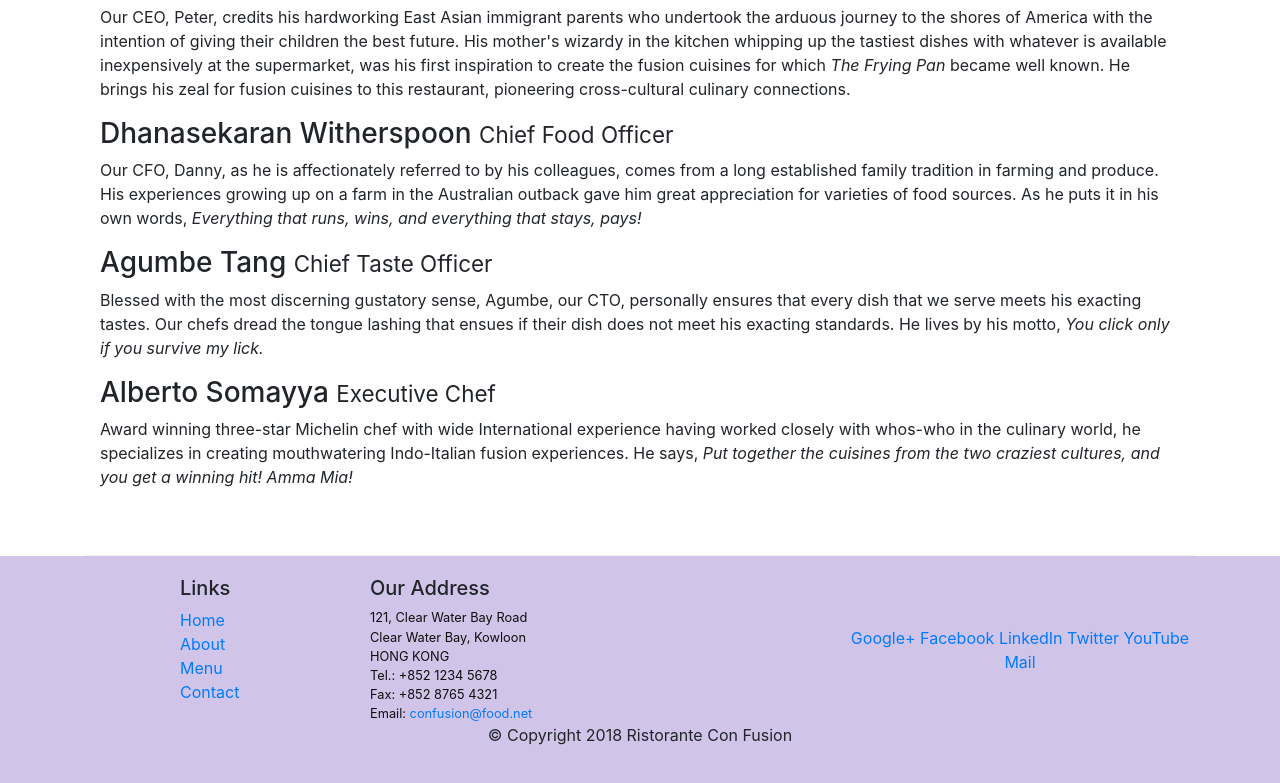
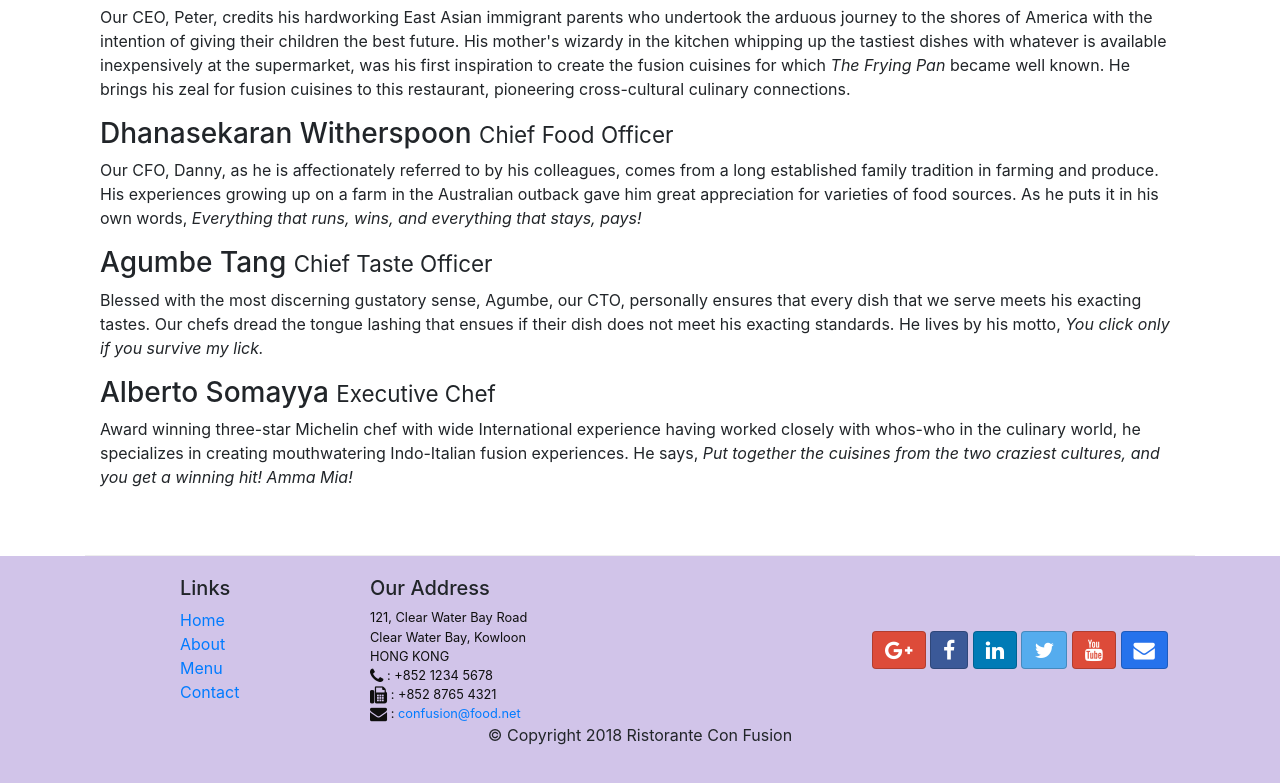
Before and after one commit to MukulSingh105/Bootstrap, a website: page aboutus.html in a window 1280 px wide. Shown: the part 998-1781 px from the top of the page. Drawn offline with nearby package versions, Linux system fonts and the light colour scheme.

Commit message:
icon-packs

```diff
--- a/aboutus.html
+++ b/aboutus.html
@@ -8,6 +8,8 @@
 
     <!-- Bootstrap CSS -->
     <link rel="stylesheet" href="node_modules/bootstrap/dist/css/bootstrap.min.css">
+    <link rel="stylesheet" href="node_modules/font-awesome/css/font-awesome.min.css">
+    <link rel="stylesheet" href="node_modules/bootstrap-social/bootstrap-social.css">
     <link rel="stylesheet" href="css/style.css">
     <title>Ristorante Con Fusion: About Us</title>
 
@@ -22,10 +24,10 @@
         <a class = "navbar-brand" href = "#"> Ristorante Con Fusion</a>
           <div class = "collapse navbar-collapse" id = "Navbar">
             <ul class = "navbar-nav mr-auto">
-              <li class = "nav-item"><a class = "nav-link" href ="./index.html">Home</a></li>
-              <li class = "nav-item active"><a class = "nav-link" href ="#">About</a></li>
-              <li class = "nav-item"><a class = "nav-link" href ="#">Menu</a></li>
-              <li class = "nav-item"><a class = "nav-link" href ="#">Contact</a></li>
+              <li class = "nav-item"><a class = "nav-link" href ="./index.html"><span class="fa fa-home fa-lg"></span> Home</a></li>
+              <li class = "nav-item active"><a class = "nav-link" href ="#"><span class="fa fa-info fa-lg"></span> About</a></li>
+              <li class = "nav-item"><a class = "nav-link" href ="#"><span class="fa fa-list fa-lg"></span> Menu</a></li>
+              <li class = "nav-item"><a class = "nav-link" href ="#"><span class="fa fa-address-card fa-lg"></span> Contact</a></li>
             </ul>
           </div>
       </div>
@@ -99,19 +101,19 @@
 		              121, Clear Water Bay Road<br>
 		              Clear Water Bay, Kowloon<br>
 		              HONG KONG<br>
-		              Tel.: +852 1234 5678<br>
-		              Fax: +852 8765 4321<br>
-		              Email: <a href="mailto:confusion@food.net">confusion@food.net</a>
-		           </address>
+                  <span class="fa fa-phone fa-lg"></span> : +852 1234 5678<br>
+		              <span class="fa fa-fax fa-lg"></span> : +852 8765 4321<br>
+		              <span class="fa fa-envelope fa-lg"></span> : <a href="mailto:confusion@food.net">confusion@food.net</a>
+		                </address>
                 </div>
-                <div class="col-12 col-sm-4 align-self-center">
-                    <div class="text-center">
-                        <a href="http://google.com/+">Google+</a>
-                        <a href="http://www.facebook.com/profile.php?id=">Facebook</a>
-                        <a href="http://www.linkedin.com/in/">LinkedIn</a>
-                        <a href="http://twitter.com/">Twitter</a>
-                        <a href="http://youtube.com/">YouTube</a>
-                        <a href="mailto:">Mail</a>
+                <div class = "col-12 col-sm-4 align-self-center">
+                    <div class = "text-center">
+                        <a class="btn btn-google" href="http://google.com/+"><span class="fa fa-google-plus fa-lg"></span></a>
+                        <a class="btn btn-facebook" href="http://www.facebook.com/profile.php?id="><span class="fa fa-facebook fa-lg"></span></a>
+                        <a class="btn btn-linkedin" href="http://www.linkedin.com/in/"><span class="fa fa-linkedin fa-lg"></span></a>
+                        <a class="btn btn-twitter" href="http://twitter.com/"><span class="fa fa-twitter fa-lg"></span></a>
+                        <a class="btn btn-google" href="http://youtube.com/"><span class="fa fa-youtube fa-lg"></span></a>
+                        <a class="btn btn-microsoft" href="mailto:"><span class="fa fa-envelope fa-lg"></span></a>
                     </div>
                 </div>
            </div>
--- a/package.json
+++ b/package.json
@@ -14,8 +14,10 @@
     "lite-server": "^2.3.0"
   },
   "dependencies": {
-    "bootstrap": "^4.0.0",
-    "jquery": "^3.3.1",
+    "bootstrap": "^4.4.1",
+    "bootstrap-social": "^5.1.1",
+    "font-awesome": "^4.7.0",
+    "jquery": "^3.4.1",
     "popper.js": "^1.12.9"
   }
 }
```
Also changed, not shown: index.html (+15 -13 lines), 1 other file.
